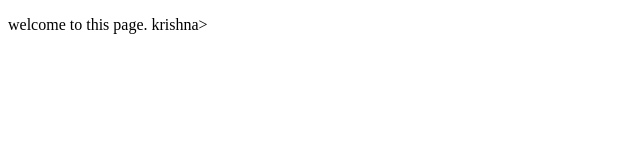
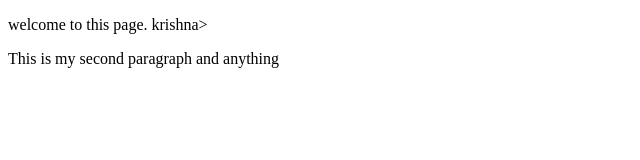
Before and after one commit to krishnaprasad18/gitcourse2023, a plain HTML site: page index.html in a window 1280 px wide. Shown: the whole page, without its empty margins (0-640 px from the left). Drawn offline with Linux system fonts and the light colour scheme.

Commit message:
added a new paragraph

```diff
--- a/index.html
+++ b/index.html
@@ -8,5 +8,6 @@
 </head>
 <body>
     <p>welcome to this page. krishna></p>
+    <p>This is my second paragraph and anything</p>
 </body>
 </html>
```
